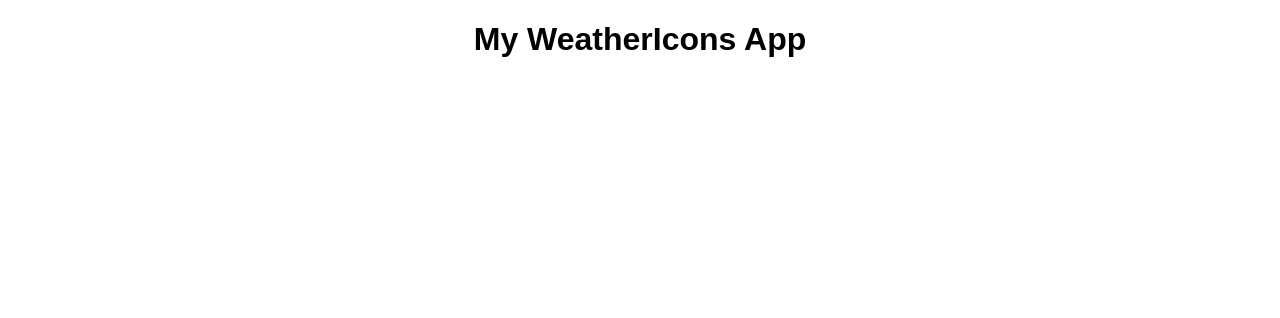
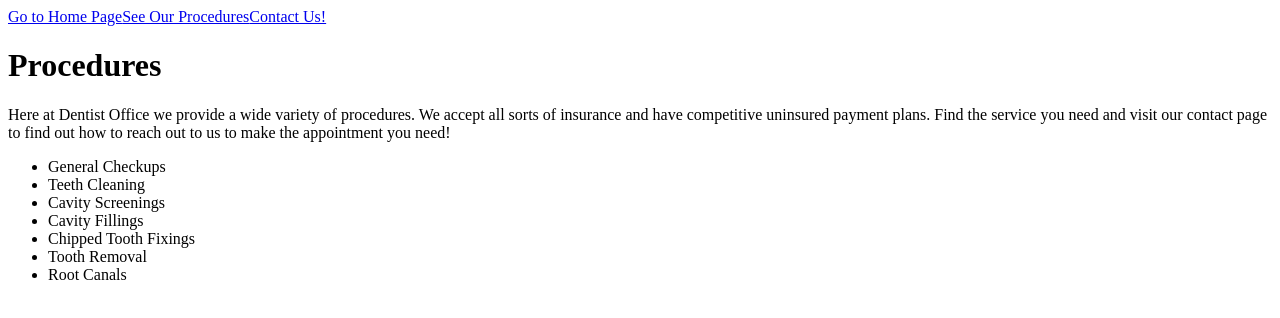
Before and after one commit to hakeymmhd/Base-React-App, a React (Create React App) app: page /procedures in a window 1280 px wide. Shown: the top 318 px of the page. Built offline with nearby package versions, Linux system fonts and the light colour scheme.

Commit message:
finished lab

```diff
--- a/package.json
+++ b/package.json
@@ -8,6 +8,8 @@
   "dependencies": {
     "react": "16.13.1",
     "react-dom": "16.13.1",
+    "react-router": "^5.2.1",
+    "react-router-dom": "^5.3.0",
     "react-scripts": "3.4.3"
   },
   "devDependencies": {
--- a/src/App.js
+++ /dev/null
@@ -1,10 +0,0 @@
-import React from "react";
-import "./styles.css";
-
-export default function App() {
-  return (
-    <div className="App">
-      <h1>My WeatherIcons App</h1>
-    </div>
-  );
-}
--- /dev/null
+++ b/src/components/App.js
@@ -0,0 +1,30 @@
+import React from "react";
+import Home from "./Home";
+import Procedures from "./Procedures"
+import Contact from "./Contact"
+import { Route, Link, Switch, Redirect } from "react-router-dom"
+
+const App = () => {
+    return (
+        <div>
+          <nav>
+            <Link to ="/">Go to Home Page</Link>
+            <Link to ="/procedures">See Our Procedures</Link>
+            <Link to ="/contact">Contact Us!</Link>
+          </nav>
+          <main>
+            <Route exact path='/'>
+              <Home />
+            </Route>
+            <Route path='/procedures'>
+              <Procedures />
+            </Route>
+            <Route path='/contact'>
+              <Contact />
+            </Route>
+          </main>
+        </div>
+    );
+}
+
+export default App;
--- /dev/null
+++ b/src/components/Contact.js
@@ -0,0 +1,27 @@
+import React from "react";
+
+const Contact = () => {
+    return (
+      <div>
+        <h1>Contact</h1>
+        <p>
+          Call, email or drop by any time. We're open Monday through Friday from
+          9AM until 5PM. If you call during our off hours and leave a message
+          then we'll get back to you.
+          <br />
+          <br />
+          frontdesk@dentistoffice.com
+          <br />
+          <br />
+          1 (800) MY-TEETH
+          <br />
+          1 (800) 698-3384
+          <br />
+          <br />
+          123 Main Street Dental Town, USA 99555
+        </p>
+      </div>
+    );
+}
+
+export default Contact;
--- /dev/null
+++ b/src/components/Home.js
@@ -0,0 +1,13 @@
+import React from "react";
+
+const Home = () => {
+    return (
+      <div>
+        <h1>Dentist Website</h1>
+        <p>Welcome to my dentist website.</p>
+      </div>
+    );
+
+}
+
+export default Home;
--- /dev/null
+++ b/src/components/Procedures.js
@@ -0,0 +1,26 @@
+import React from "react";
+
+const Procedures = () => {
+    return (
+      <div>
+        <h1>Procedures</h1>
+        <p>
+          Here at Dentist Office we provide a wide variety of procedures. We
+          accept all sorts of insurance and have competitive uninsured payment
+          plans. Find the service you need and visit our contact page to find
+          out how to reach out to us to make the appointment you need!
+        </p>
+        <ul className="procedures">
+          <li>General Checkups</li>
+          <li>Teeth Cleaning</li>
+          <li>Cavity Screenings</li>
+          <li>Cavity Fillings</li>
+          <li>Chipped Tooth Fixings</li>
+          <li>Tooth Removal</li>
+          <li>Root Canals</li>
+        </ul>
+      </div>
+    );
+}
+
+export default Procedures;
--- a/src/index.js
+++ b/src/index.js
@@ -1,12 +1,12 @@
 import React from "react";
 import ReactDOM from "react-dom";
-
-import App from "./App";
+import { BrowserRouter as Router } from "react-router-dom"
+import App from './components/App';
 
 const rootElement = document.getElementById("root");
 ReactDOM.render(
-  <React.StrictMode>
-    <App />
-  </React.StrictMode>,
+  <Router>
+     <App />
+  </Router>,
   rootElement
 );
```
Also changed, not shown: 1 other file (tests, documents, lock files or other folders).
